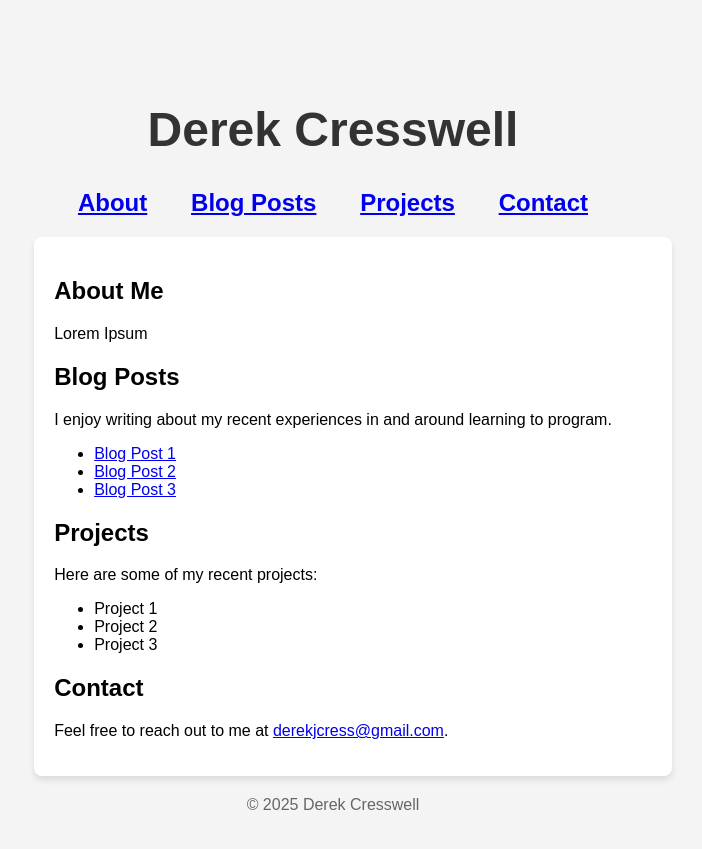
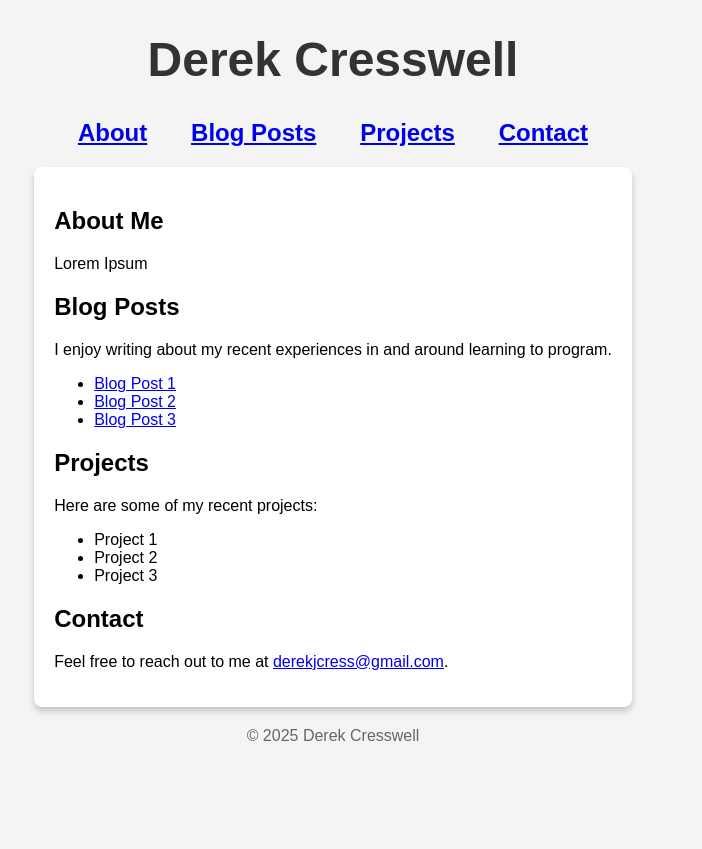
Before and after one commit to DerekCresswell/DerekCresswell.github.io, a Jekyll site: the page built from site/index.html, in a window 1280 px wide. Shown: the top 849 px of the page, without its empty margins (307-1009 px from the left). Built offline with Jekyll 4.4.1, drawn with Linux system fonts in a browser that asks for light colours.

Commit message:
Updates Style

```diff
--- a/site/assets/css/style.css
+++ b/site/assets/css/style.css
@@ -3,12 +3,13 @@ body {
     display: flex;
     justify-content: center;
     align-items: center;
-    height: 100vh;
+    height: 100%;
     font-family: Arial, sans-serif;
     background-color: #f4f4f4;
 }
 
 header {
+    width: 100%;
     text-align: center;
     margin-bottom: 20px;
     font-size: 1.5em;
@@ -31,11 +32,11 @@ header {
 }
 
 main {
-    width: 100%;
-    max-width: 1200px;
+    max-width: 800px;
+    min-width: 500px;
     background: #fff;
     padding: 20px;
-    box-shadow: 0 4px 6px rgba(0, 0, 0, 0.1);
+    box-shadow: 0 4px 6px rgba(0, 0, 0, 0.2);
     border-radius: 8px;
 }
 
```
